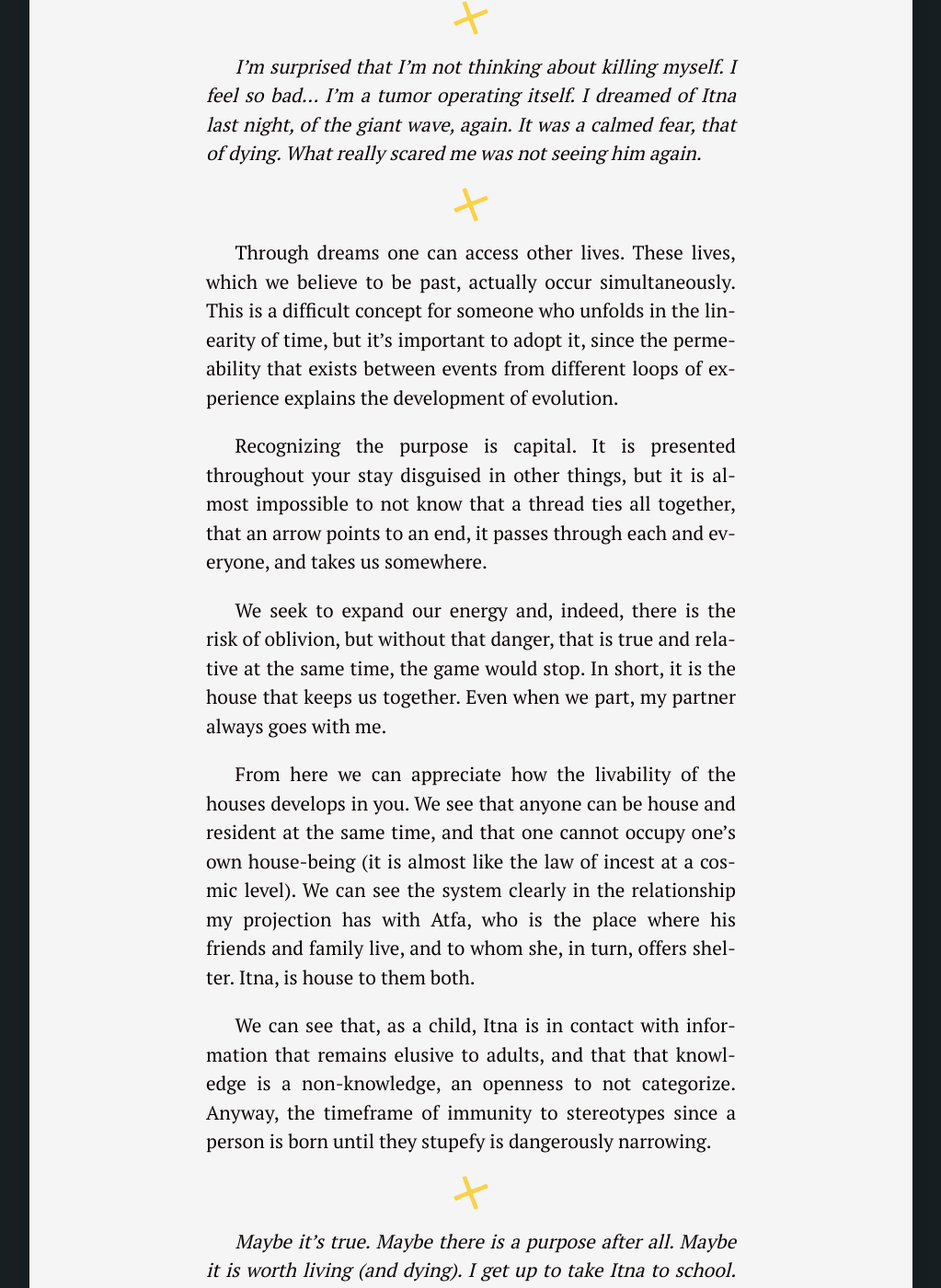
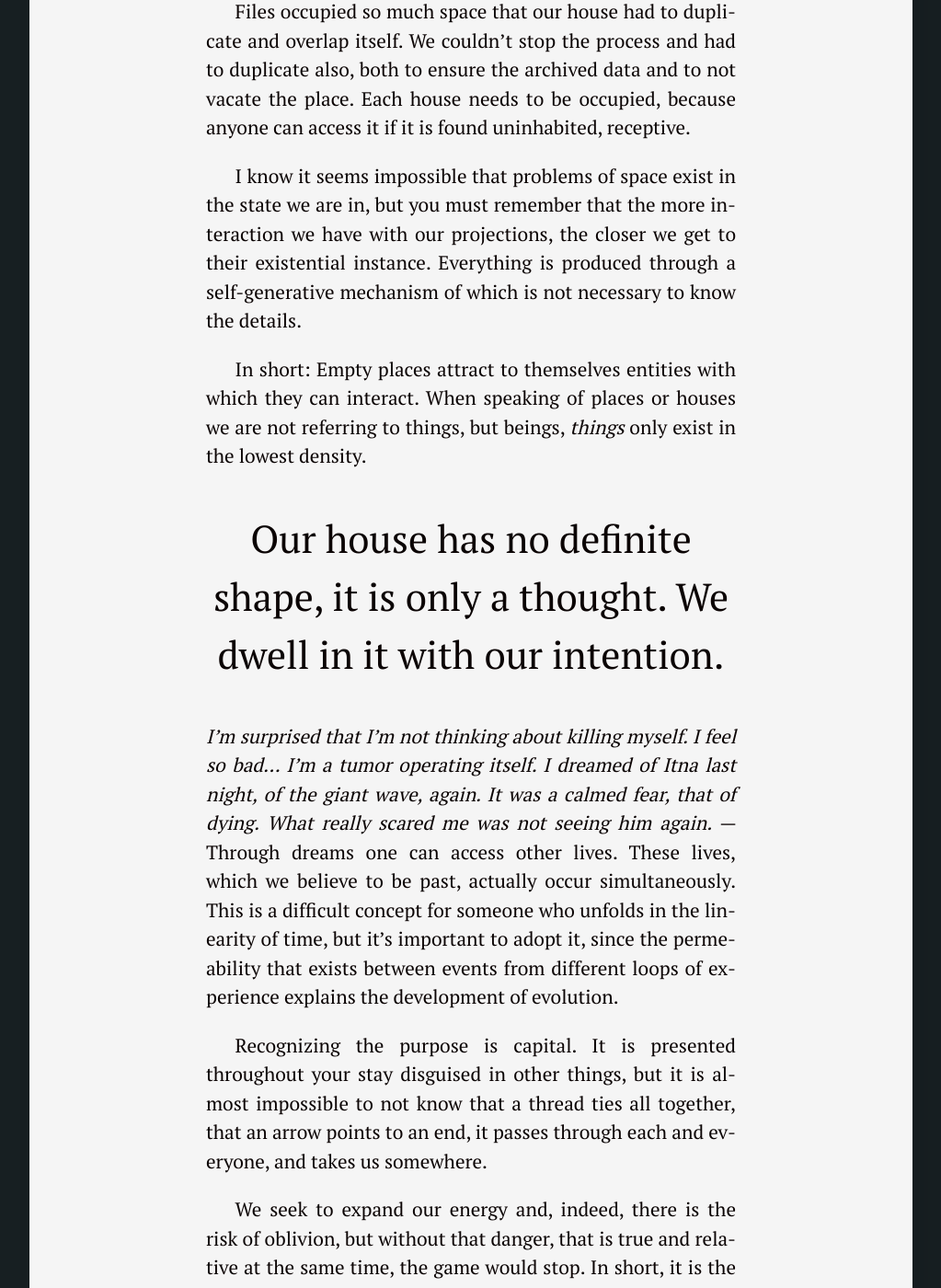
Before and after one commit to silvialohrmann/editorial, a Jekyll site: the page built from _posts/2022-11-18-we-are-houses.md, in a window 1280 px wide and 1400 px high, scrolled down 3374 px. Shown: the whole window at 92% size, without its empty margins (128-1151 px from the left). Built offline with Jekyll 4.4.1, drawn with Linux system fonts in a browser that asks for light colours.

Commit message:
Update 2022-11-18-we-are-houses.md

```diff
--- a/_posts/2022-11-18-we-are-houses.md
+++ b/_posts/2022-11-18-we-are-houses.md
@@ -15,7 +15,7 @@ But no. I waited and waited.
 Had she also been waiting… disappointed, doubting my existence? I returned home very late that night. When I finally managed to fall asleep, something magical happened: Even though the intersecting streets had names I had never heard of, even though the city seemed less solid, the meeting finally took place.
 
 We remembered our first encounter, as I remember it now, and several experiences shared in scenarios that I am unable to locate. When I woke up, I looked for something to write with: “I’m not what you think,” she’d said. *You’re not what you think*, I wrote. The Freudian slip made me ponder. Maybe we were the same in a way I failed to understand.
-<hr>
+---
 We are two, everywhere. This builds a dynamic that prevents stagnation. When we part, we always remember each other. But our ties remain covered by the emotional body when we immerse ourselves in places like Earth through the beings we project.
 
 A state of bliss prevails, the feeling of being one and two at the same time. Together, as we are, we relate to others that are in the same way constituted (in pairs), and form groups that interact through the same underlying flow. The substance is one and constant throughout the universe, and universes communicate through it too.
@@ -39,10 +39,10 @@ I know it seems impossible that problems of space exist in the state we are in,
 In short: Empty places attract to themselves entities with which they can interact. When speaking of places or houses we are not referring to things, but beings, *things* only exist in the lowest density.
 
 Our house has no definite shape, it is only a thought. We dwell in it with our intention.
-<hr>
+---
 *I’m surprised that I’m not thinking about killing myself.  I feel so bad… I’m a tumor operating itself.
 I dreamed of Itna last night, of the giant wave, again. It was a calmed fear, that of dying. What really scared me was not seeing him again.*
-<hr>
+---
 Through dreams one can access other lives. These lives, which we believe to be past, actually occur simultaneously. This is a difficult concept for someone who unfolds in the linearity of time, but it’s important to adopt it, since the permeability that exists between events from different loops of experience explains the development of evolution.
 
 Recognizing the purpose is capital. It is presented throughout your stay disguised in other things, but it is almost impossible to not know that a thread ties all together, that an arrow points to an end, it passes through each and everyone, and takes us somewhere.
@@ -52,7 +52,7 @@ We seek to expand our energy and, indeed, there is the risk of oblivion, but wit
 From here we can appreciate how the livability of the houses develops in you. We see that anyone can be house and resident at the same time, and that one cannot occupy one’s own house-being (it is almost like the law of incest at a cosmic level). We can see the system clearly in the relationship my projection has with Atfa, who is the place where his friends and family live, and to whom she, in turn, offers shelter. Itna, is house to them both.
 
 We can see that, as a child, Itna is in contact with information that remains elusive to adults, and that that knowledge is a non-knowledge, an openness to not categorize. Anyway, the timeframe of immunity to stereotypes since a person is born until they stupefy is dangerously narrowing.
-<hr>
+---
 *Maybe it’s true. Maybe there is a purpose after all. Maybe it is worth living (and dying).
 I get up to take Itna to school. We walk slowly, in silence, and I vaguely remember my dream, but I feel a deep pain anyway.*
 <hr>
@@ -63,7 +63,7 @@ Some of our projections enter the world with great intensity, devoting to physic
 When the effects of the generated negativity couldn’t be reversed in time, many decided to act in that same manner. We must emphasize that it’s neither the only nor the best: Doing the opposite is equally appropriate and has its benefits towards the maintenance of balance and movement.
 
 We noticed that family ties affect the healthy relationship between our projections. That love is distorted and diluted in the materiality of which its demonstrations are composed. Love itself is the flow of the substance —the one that conveys information and that is the medium that brings together all the components of the universe— through the entities. On Earth, the material (solidified energy) sucks in the non-material (information provided by high vibrational energy) to itself.
-<hr>
+---
 *Inertia makes life carry me. I’d rather disappear. I’m exhausted by discussions, by stupidity, not only of others, mine. I’m tired of being stupid. I’m tired of being.
 
 *How to learn to die and be reborn without always trying to escape, without wasting time looking for gates that don’t exist (or that are so visible that it is as if they didn’t: the sky as a gate, or the sea)?*
@@ -75,7 +75,7 @@ We noticed that family ties affect the healthy relationship between our projecti
 *If I die, will I care to have left people I love here? Or is it as if awakening to another life and believing that the previous one was invented, unreal? When I wake up, what happens to those I abandon in the dream? Versions and versions of repeated people, of children, of friends, of relatives who change roles from one story to another. How to keep count, how to know who is more real?*
 
 *My life starts to be controlled by my nocturnal activity, in which everything is suited to me, in which I feel life more intimately. It is as if my spirit entered me, as if I enlarged. I make room for him to accommodate and be able to feel everything.*
-<hr>
+---
 Inter-livability allows you to live sheltered by other beings. This doesn’t mean you have to feed off the energy available in the beings that host you, though it happens a lot. The system itself is a gift through which those involved can eventually access us more easily. We speak of the ones involved because there is the possibility of not partaking in the game of the houses while still being part of the game on Earth. You don’t remember that.
 
 Oblivion is the backbone of our project. (With our we mean yours and ours.) Everything is organized around it.
```
